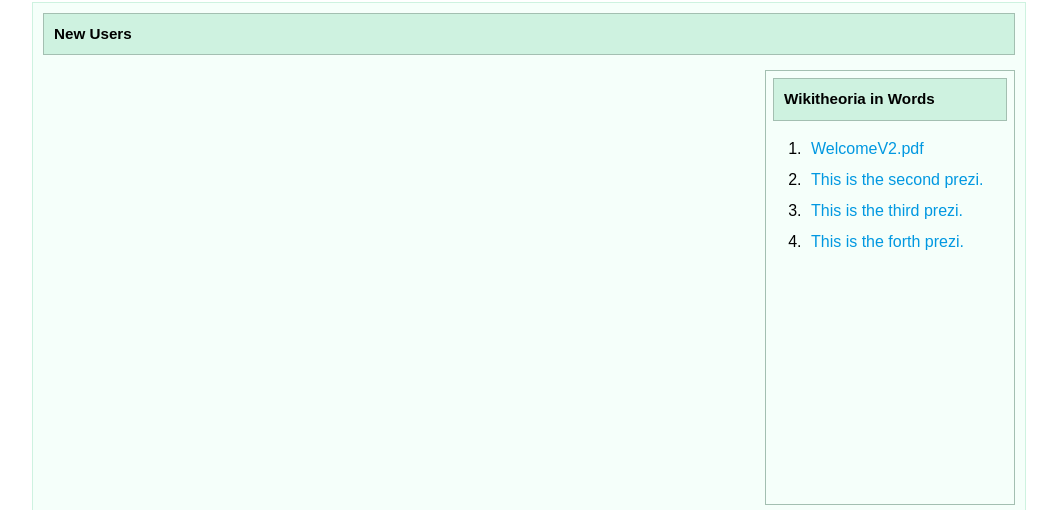
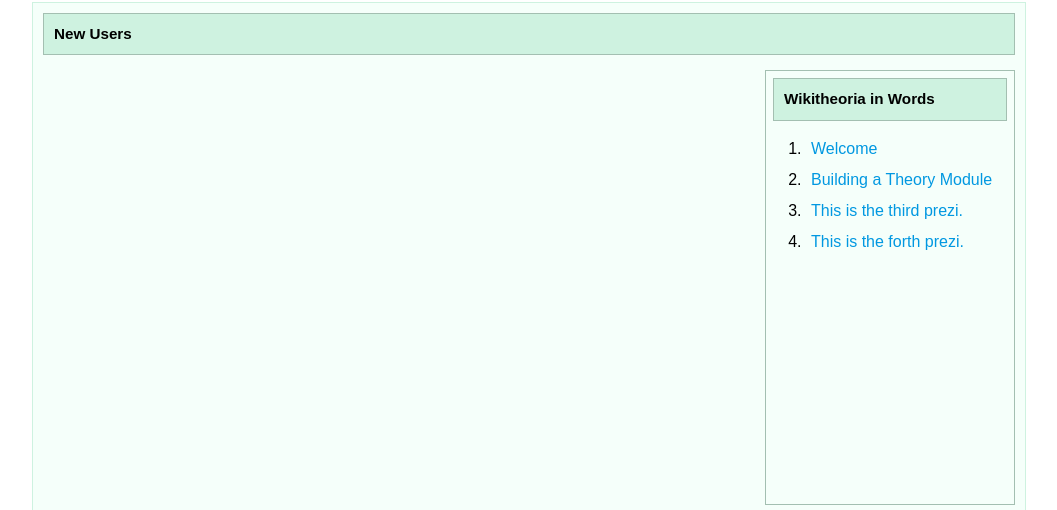
Before and after one commit to mzdu/gae-project, a Python web app: template src/templates/index2.html in a window 1280 px wide. Shown: the part 122-632 px from the top of the page, without its empty margins (111-1168 px from the left). Run offline with Jinja, Linux system fonts and the light colour scheme; the template is opened without the code that fills it, so the values that code supplies are empty; some libraries are stand-ins or nearby versions.

Commit message:
added two documents for the site.

```diff
--- a/src/static/css/main2.css
+++ b/src/static/css/main2.css
@@ -911,7 +911,7 @@ div#pimped.bubble cite.rounded {
 
 /* contact table */
 #contactTable th{
-	padding-top: 20px;
+	padding-top: 15px;
 }
 
 #contactTable td{
--- a/src/templates/index2.html
+++ b/src/templates/index2.html
@@ -38,8 +38,8 @@ $(function() {
 					<div id="preziList">
 						<div class="header" style="margin:7px"><h3>Wikitheoria in Words</h3></div>
 						<ol>
-							<li><a href="static/WelcomeV2.pdf">WelcomeV2.pdf</a></li>
-							<li><a href="javascript:openPrompt({prezi:2})">This is the second prezi.</a></li>
+							<li><a href="static/WelcomeV2.pdf">Welcome</a></li>
+							<li><a href="static/Building_a_Theory_Module.pdf">Building a Theory Module</a></li>
 							<li><a href="javascript:openPrompt({prezi:3})">This is the third prezi.</a></li>
 							<li><a href="javascript:openPrompt({prezi:4})">This is the forth prezi.</a></li>
 						</ul>
```
Also changed, not shown: 2 other files.
